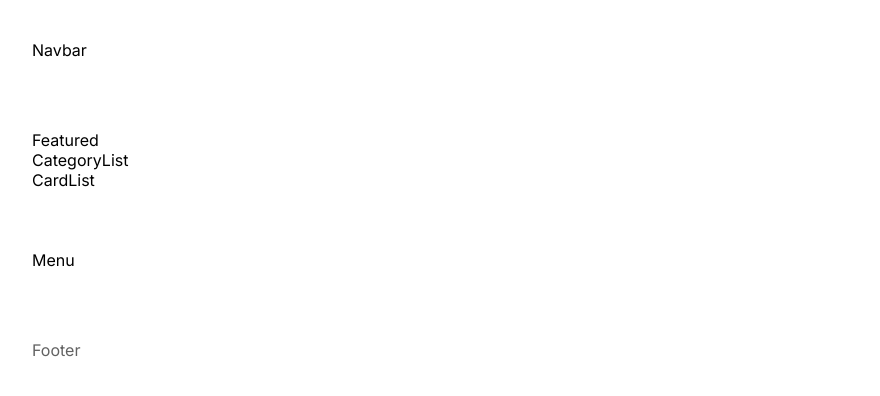
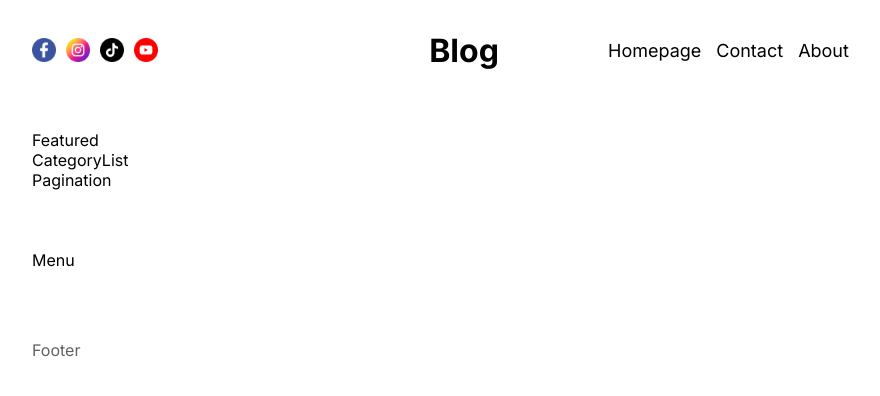
Before and after one commit to GrantLicata/Blog, a Next.js app: page / in a window 1280 px wide. Shown: the top 396 px of the page, without its empty margins (176-1056 px from the left). Built offline with nearby package versions, Linux system fonts and the light colour scheme.

Commit message:
Navbar built

```diff
--- a/src/components/cardList/CardList.jsx
+++ b/src/components/cardList/CardList.jsx
@@ -1,8 +1,13 @@
 import React from "react";
 import styles from "./cardList.module.css";
+import Pagination from "../pagination/Pagination";
 
 const CardList = () => {
-  return <div className={styles.container}>CardList</div>;
+  return (
+    <div className={styles.container}>
+      <Pagination />
+    </div>
+  );
 };
 
 export default CardList;
--- a/src/components/navbar/Navbar.jsx
+++ b/src/components/navbar/Navbar.jsx
@@ -1,8 +1,35 @@
 import React from "react";
 import styles from "./navbar.module.css";
+import Image from "next/image";
+import Link from "next/link";
+// import AuthLinks from "../authLinks/AuthLinks";
+// import ThemeToggle from "../themeToggle/ThemeToggle";
 
 const Navbar = () => {
-  return <div className={styles.container}>Navbar</div>;
+  return (
+    <div className={styles.container}>
+      <div className={styles.social}>
+        <Image src="/facebook.png" alt="facebook" width={24} height={24} />
+        <Image src="/instagram.png" alt="instagram" width={24} height={24} />
+        <Image src="/tiktok.png" alt="tiktok" width={24} height={24} />
+        <Image src="/youtube.png" alt="youtube" width={24} height={24} />
+      </div>
+      <div className={styles.logo}>Blog</div>
+      <div className={styles.links}>
+        {/* <ThemeToggle /> */}
+        <Link href="/" className={styles.link}>
+          Homepage
+        </Link>
+        <Link href="/" className={styles.link}>
+          Contact
+        </Link>
+        <Link href="/" className={styles.link}>
+          About
+        </Link>
+        {/* <AuthLinks /> */}
+      </div>
+    </div>
+  );
 };
 
 export default Navbar;
```
